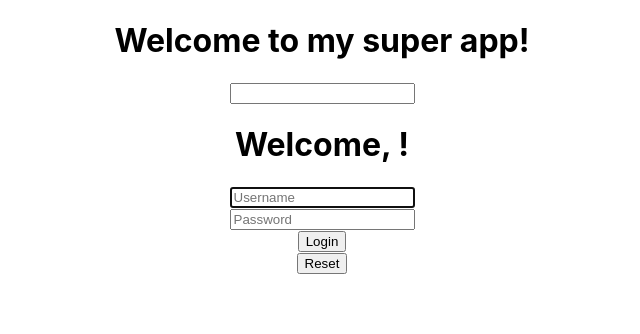
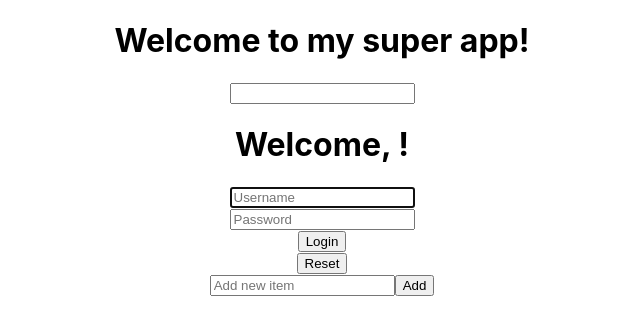
Before and after one commit to AlbertoNeira/react-exercises, a React (Create React App) app in the folder my-app/: page / in a window 1280 px wide. Shown: the top 334 px of the page, without its empty margins (318-958 px from the left). Built offline with nearby package versions, Linux system fonts and the light colour scheme.

Commit message:
Lists - Create a `TodoList` component

```diff
--- a/my-app/src/App.js
+++ b/my-app/src/App.js
@@ -2,7 +2,8 @@
 import './App.css';
 
 import InteractiveWelcome from './components/InteractiveWelcome';
-import Login from './components/Login';
+
+import TodoList from './components/ToDoList';
 
 function App() {
 
@@ -21,7 +22,7 @@ function App() {
       <div>
       <h1>Welcome to my super app!</h1>
       <InteractiveWelcome onReset={handleReset}/>
-
+     <TodoList/>
     </div>
 
     </div>
--- /dev/null
+++ b/my-app/src/components/ToDoList.js
@@ -0,0 +1,34 @@
+import React, { useState } from 'react';
+
+const TodoList = () => {
+  const [items, setItems] = useState([]);
+  const [newItem, setNewItem] = useState('');
+
+  const addItem = () => {
+    if (newItem.trim() === '') {
+      return; // Do not add empty items
+    }
+
+    setItems((prevItems) => [...prevItems, newItem]);
+    setNewItem('');
+  };
+
+  return (
+    <div>
+      <input
+        type="text"
+        value={newItem}
+        onChange={(e) => setNewItem(e.target.value)}
+        placeholder="Add new item"
+      />
+      <button onClick={addItem}>Add</button>
+      <ul>
+        {items.map((item, index) => (
+          <li key={index}>{item}</li>
+        ))}
+      </ul>
+    </div>
+  );
+};
+
+export default TodoList;
```
